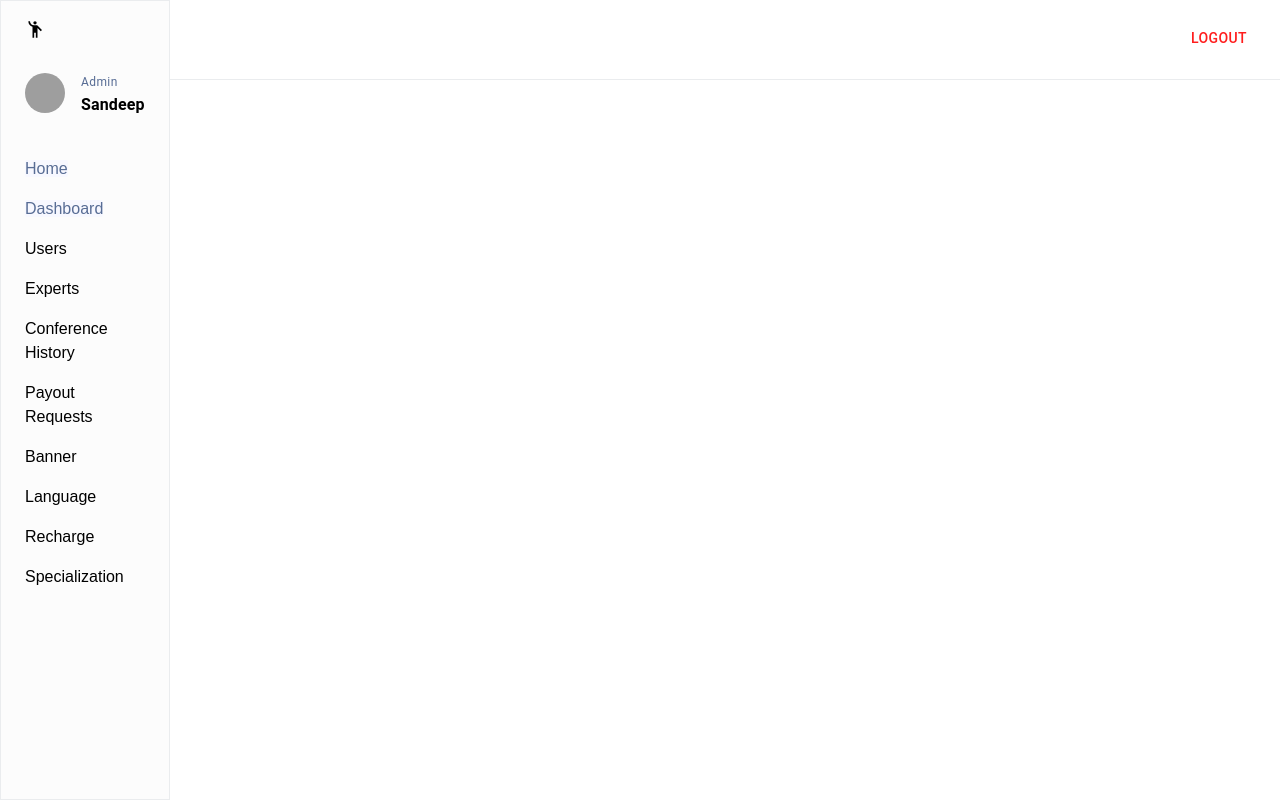
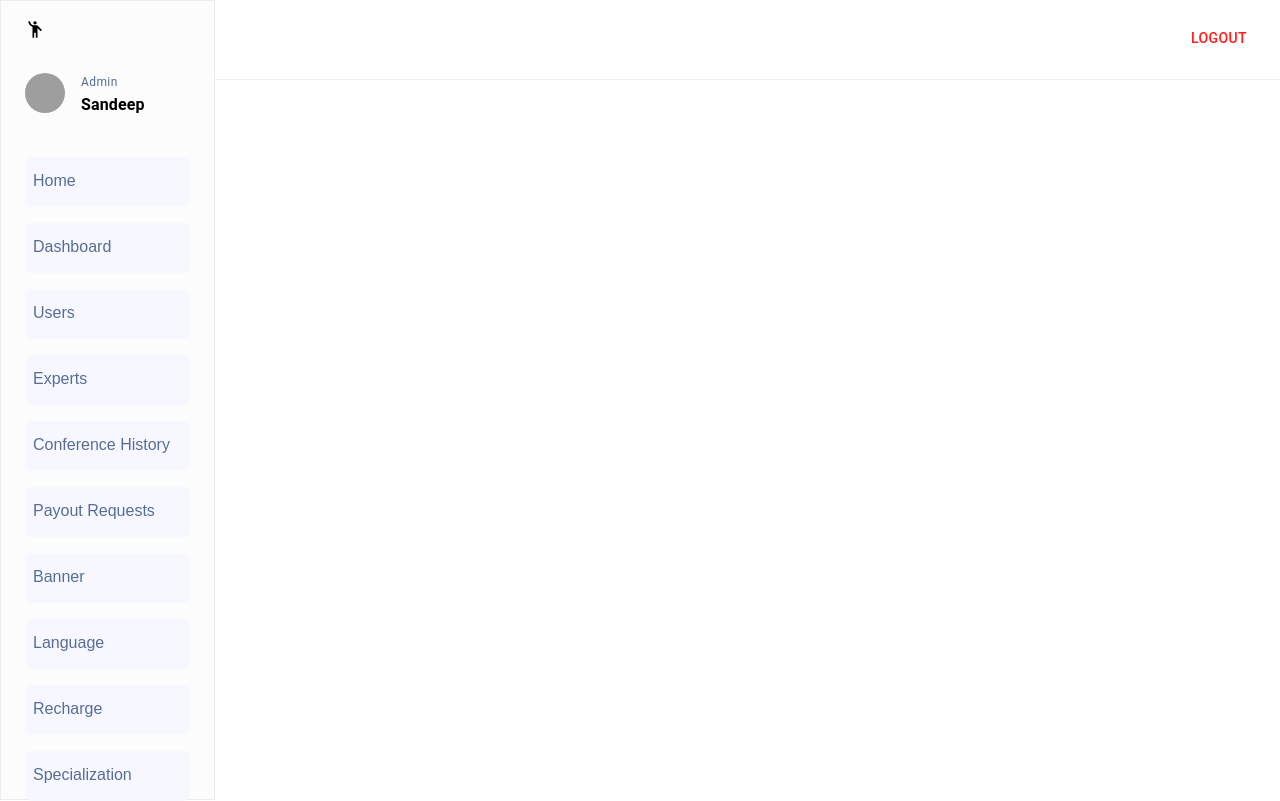
Before and after one commit to sandeepchakradhar/Adminastro, a React (Create React App) app: page /Dashboard in a window 1280 px wide. Built offline with nearby package versions, Linux system fonts and the light colour scheme; grey boxes are pictures that could not be loaded.

Commit message:
side nav Completely updated
with hover and active class

```diff
--- a/src/pages/SideNav.js
+++ b/src/pages/SideNav.js
@@ -1,5 +1,5 @@
-import { Image } from "@mui/icons-material";
-import { Box, Button, Stack, Typography } from "@mui/material";
+// import { Image } from "@mui/icons-material";
+import { Box, Stack, Typography } from "@mui/material";
 import { Container } from "@mui/system";
 import React from "react";
 import { NavLink } from "react-router-dom";
@@ -24,7 +24,6 @@ const SideNav = () => {
   //   console.log("first", e);
   // };
 
-
   // for button hover
 
   //  const ButtonStyle= {
@@ -38,8 +37,6 @@ const SideNav = () => {
   //   },
   // }
 
-
-
   //  for active navlink
 
   const navLinkStyles = ({ isActive }) => {
@@ -48,7 +45,6 @@ const SideNav = () => {
       textDecoration: isActive ? "none" : "",
       color: isActive ? "white" : "",
       backgroundColor: isActive ? "red" : "",
-
     };
   };
 
@@ -86,74 +82,100 @@ const SideNav = () => {
           alignItems="flex-start"
           spacing={2}
         >
-          <Box className=" my-6">
-            <NavLink style={navLinkStyles}  className="  h-5 w-10   mb-6 bg-success  rounded-sm text-info  hover:text-primary"  to="/Dashboard/Admins">
+          <NavLink
+            style={navLinkStyles}
+            className=" bg-success rounded-lg text-info  hover:text-primary"
+            to="/Dashboard/Admins"
+          >
+            <Box className=" pl-2 pt-3" sx={{ width: "165px", height: "50px" }}>
               Home
+            </Box>
           </NavLink>
+
+          <NavLink
+            style={navLinkStyles}
+            className=" bg-success rounded-lg text-info  hover:text-primary"
+            to="/Dashboard/Analytics"
+          >
+            <Box className=" pl-2 pt-3" sx={{ width: "165px", height: "50px" }}>
+              Dashboard
             </Box>
-          <Box >
-            <NavLink  style={navLinkStyles}  className=" bg-success rounded-sm text-info  hover:text-primary"to="/Dashboard/Analytics">
+          </NavLink>
 
-                Dashboard
+          <NavLink
+            style={navLinkStyles}
+            className=" bg-success rounded-lg text-info  hover:text-primary"
+            to="/Dashboard/Users"
+          >
+            <Box className=" pl-2 pt-3" sx={{ width: "165px", height: "50px" }}>
+              Users
+            </Box>
+          </NavLink>
 
+          <NavLink
+            style={navLinkStyles}
+            className=" bg-success rounded-lg text-info  hover:text-primary"
+            to="/Dashboard/Experts"
+          >
+            <Box className=" pl-2 pt-3" sx={{ width: "165px", height: "50px" }}>
+              Experts
+            </Box>
           </NavLink>
+
+          <NavLink
+            style={navLinkStyles}
+            className=" bg-success rounded-lg text-info  hover:text-primary"
+            to="/Dashboard/Callhistory"
+          >
+            <Box className=" pl-2 pt-3" sx={{ width: "165px", height: "50px" }}>
+              Conference History
             </Box>
-          <Box>
-            <NavLink  to="/Dashboard/Users">
-
-                Users
-
           </NavLink>
+          <NavLink
+            style={navLinkStyles}
+            className=" bg-success rounded-lg text-info  hover:text-primary"
+            to="/Dashboard/Payout"
+          >
+            <Box className=" pl-2 pt-3" sx={{ width: "165px", height: "50px" }}>
+              Payout Requests
             </Box>
-          <Box>
-            <NavLink to="/Dashboard/Experts">
-
-                Experts
-
           </NavLink>
+          <NavLink
+            style={navLinkStyles}
+            className=" bg-success rounded-lg text-info  hover:text-primary"
+            to="/Dashboard/Banner"
+          >
+            <Box className=" pl-2 pt-3" sx={{ width: "165px", height: "50px" }}>
+              Banner
             </Box>
-          <Box>
-            <NavLink to="/Dashboard/Callhistory">
-
-                Conference History
-
           </NavLink>
+          <NavLink
+            style={navLinkStyles}
+            className=" bg-success rounded-lg text-info  hover:text-primary"
+            to="/Dashboard/Language"
+          >
+            <Box className=" pl-2 pt-3" sx={{ width: "165px", height: "50px" }}>
+              Language
             </Box>
-          <Box>
-            <NavLink to="/Dashboard/Payout">
-
-                Payout Requests
-
           </NavLink>
+          <NavLink
+            style={navLinkStyles}
+            className=" bg-success rounded-lg text-info  hover:text-primary"
+            to="/Dashboard/Recharge"
+          >
+            <Box className=" pl-2 pt-3" sx={{ width: "165px", height: "50px" }}>
+              Recharge
             </Box>
-          <Box>
-            <NavLink to="/Dashboard/Banner">
-
-                Banner
-
           </NavLink>
+          <NavLink
+            style={navLinkStyles}
+            className=" bg-success rounded-lg text-info  hover:text-primary"
+            to="/Dashboard/Specialization"
+          >
+            <Box className=" pl-2 pt-3" sx={{ width: "165px", height: "50px" }}>
+              Specialization
             </Box>
-          <Box>
-            <NavLink to="/Dashboard/Language">
-
-                Language
-
           </NavLink>
-          </Box>
-          <Box>
-            <NavLink to="/Dashboard/Recharge">
-
-                Recharge
-
-            </NavLink>
-          </Box>
-          <Box>
-            <NavLink to="/Dashboard/Specialization">
-
-                Specialization
-
-            </NavLink>
-          </Box>
 
           {/* <Box>
             <Button
```
Lines whose indentation alone changed are shown as unchanged.
